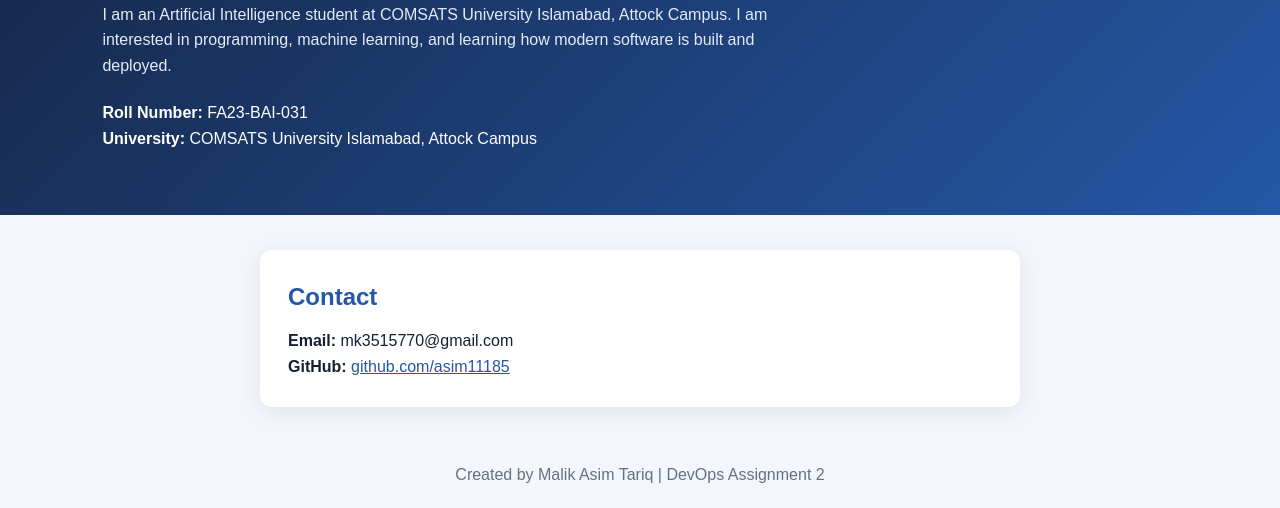
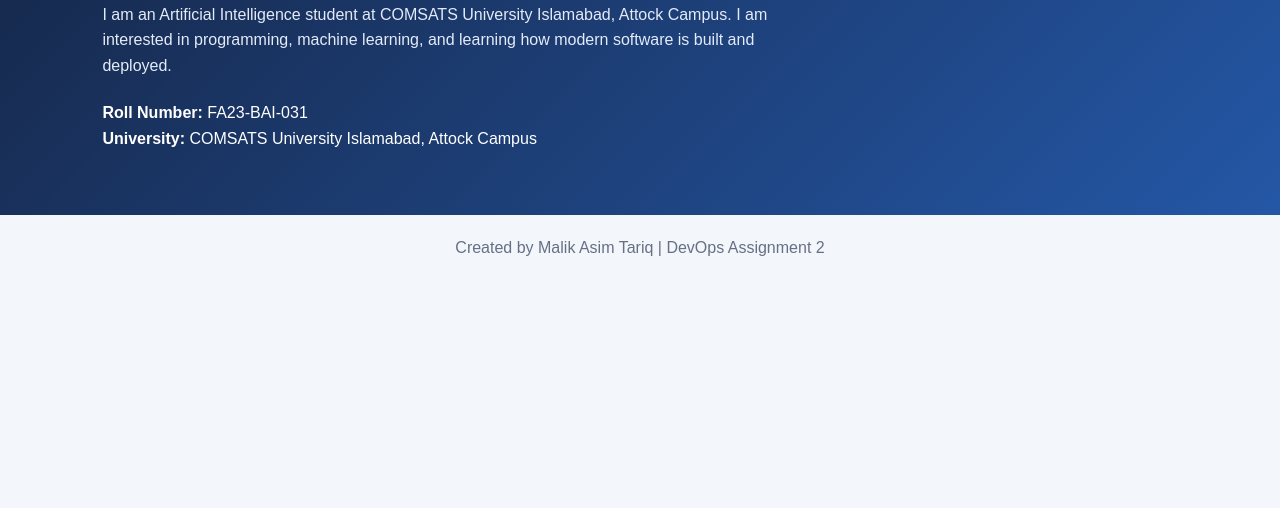
Before and after one commit to asim11185/devops-a2-FA23-BAI-031, a plain HTML site: page index.html in a window 1280 px wide. Shown: the part 306-814 px from the top of the page. Drawn offline with Linux system fonts and the light colour scheme.

```diff
--- a/index.html
+++ b/index.html
@@ -20,11 +20,11 @@
             </div>
         </main>
     </header>
-    <section class="content">
+    <!-- <section class="content">
         <h2>Contact</h2>
         <p><strong>Email:</strong> mk3515770@gmail.com</p>
         <p><strong>GitHub:</strong> <a href="https://github.com/asim11185">github.com/asim11185</a></p>
-    </section>
+    </section> -->
     <footer>Created by Malik Asim Tariq | DevOps Assignment 2</footer>
 </body>
 </html>
```
Also changed, not shown: 1 other file.
